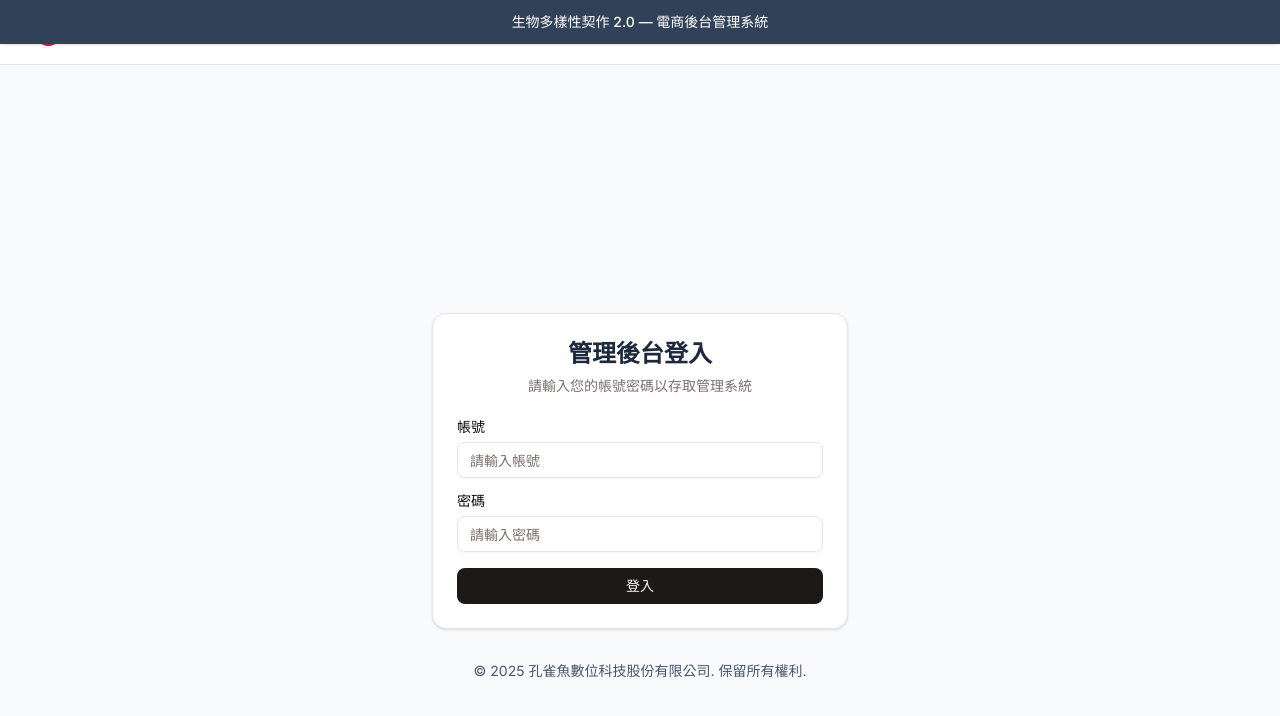
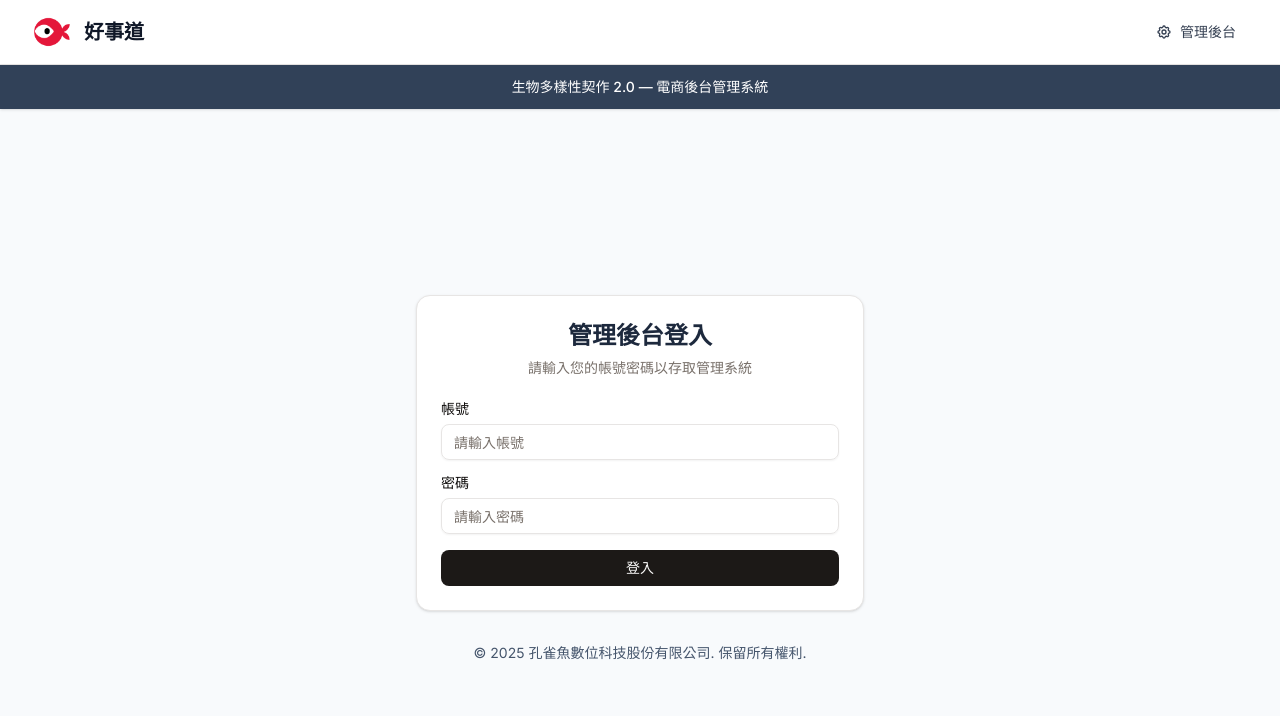
Before and after one commit to mason131928/gddao-ecommerce, a Next.js app: page /admin/login in a window 1280 px wide. Shown: the top 716 px of the page. Built offline with nearby package versions, Linux system fonts and the light colour scheme.

Commit message:
修正管理後台登入頁面佈局：移除固定定位橫幅，確保表單完全置中

```diff
--- a/src/app/admin/login/page.tsx
+++ b/src/app/admin/login/page.tsx
@@ -50,21 +50,25 @@ export default function AdminLoginPage() {
   };
 
   return (
-    <div className="min-h-screen bg-slate-50 flex items-center justify-center">
+    <div className="min-h-screen bg-slate-50">
       {/* 頂部橫幅 */}
-      <div className="fixed top-0 w-full bg-slate-700 text-white py-3 text-center shadow-sm z-10">
+      <div className="w-full bg-slate-700 text-white py-3 text-center shadow-sm">
         <p className="text-sm font-medium">
           生物多樣性契作 2.0 — 電商後台管理系統
         </p>
       </div>
 
-      <div className="w-full max-w-md px-4 mt-16">
+      {/* 登入表單區域 */}
+      <div className="flex items-center justify-center min-h-[calc(100vh-60px)] px-4 py-8">
+        <div className="w-full max-w-md">
           <Card>
             <CardHeader className="text-center">
               <CardTitle className="text-2xl font-bold text-slate-800">
                 管理後台登入
               </CardTitle>
-            <CardDescription>請輸入您的帳號密碼以存取管理系統</CardDescription>
+              <CardDescription>
+                請輸入您的帳號密碼以存取管理系統
+              </CardDescription>
             </CardHeader>
             <CardContent>
               <form onSubmit={handleSubmit} className="space-y-4">
@@ -122,5 +126,6 @@ export default function AdminLoginPage() {
           </div>
         </div>
       </div>
+    </div>
   );
 }
--- a/src/app/layout.tsx
+++ b/src/app/layout.tsx
@@ -66,7 +66,7 @@ export default function RootLayout({
                     className="w-full h-full object-contain"
                   />
                 </div>
-                <h1 className="text-xl font-bold text-gray-900">好事道電商</h1>
+                <h1 className="text-xl font-bold text-gray-900">好事道</h1>
               </div>
 
               {/* 管理後台登入按鈕 */}
--- a/src/app/page.tsx
+++ b/src/app/page.tsx
@@ -20,7 +20,7 @@ import { Label } from "@/components/ui/label";
 const product = {
   id: "2-pack",
   name: "二入組合禮盒",
-  description: "白米＋紅糙米（600g／包），抽屜式包裝",
+  description: "白米＋紅糙米（600g／盒），抽屜式包裝，(一箱10盒)",
   unitPrice: 5000,
   image: "/rice-2pack.jpg",
 };
```
Lines whose indentation alone changed are shown as unchanged.
